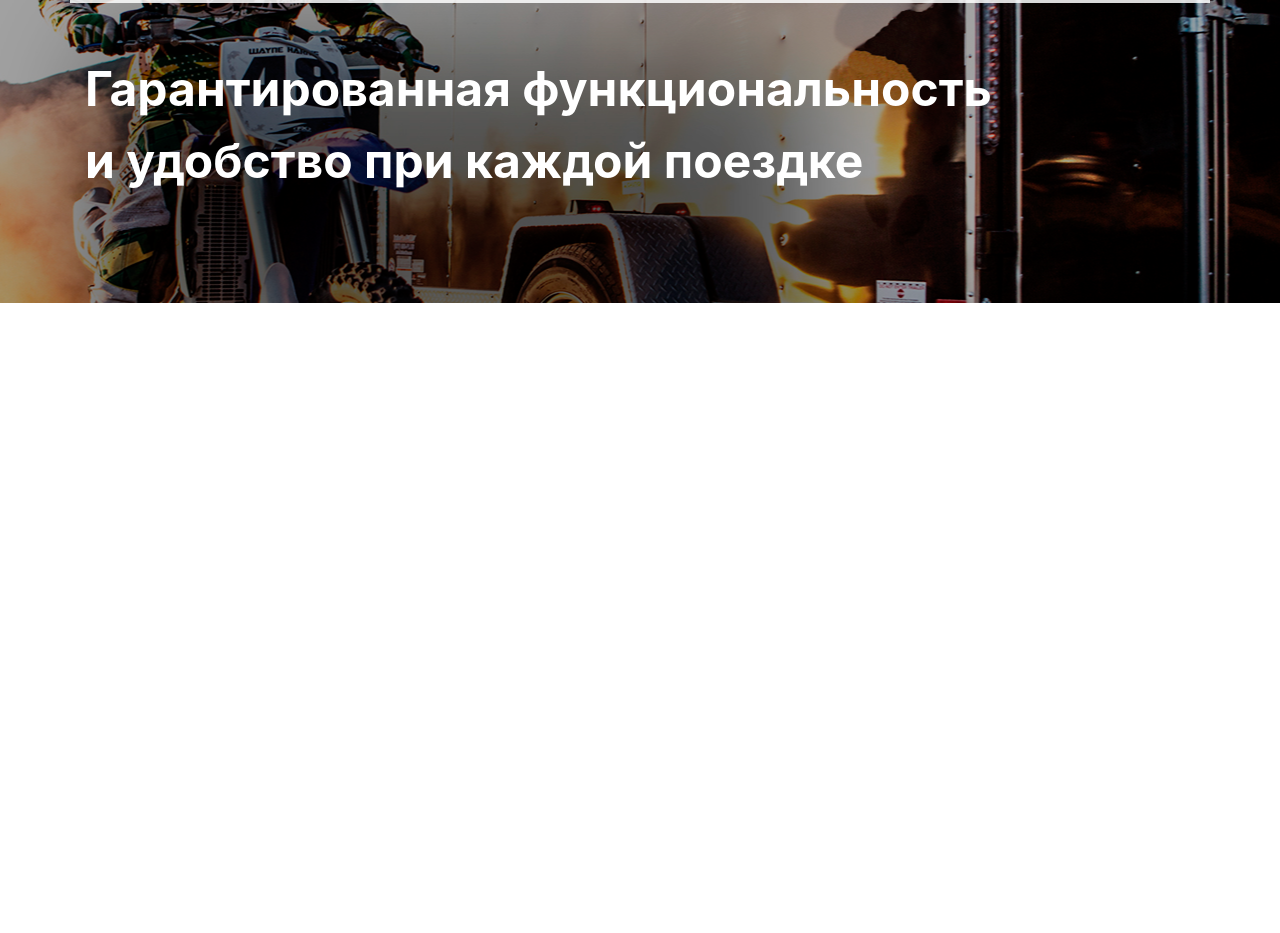
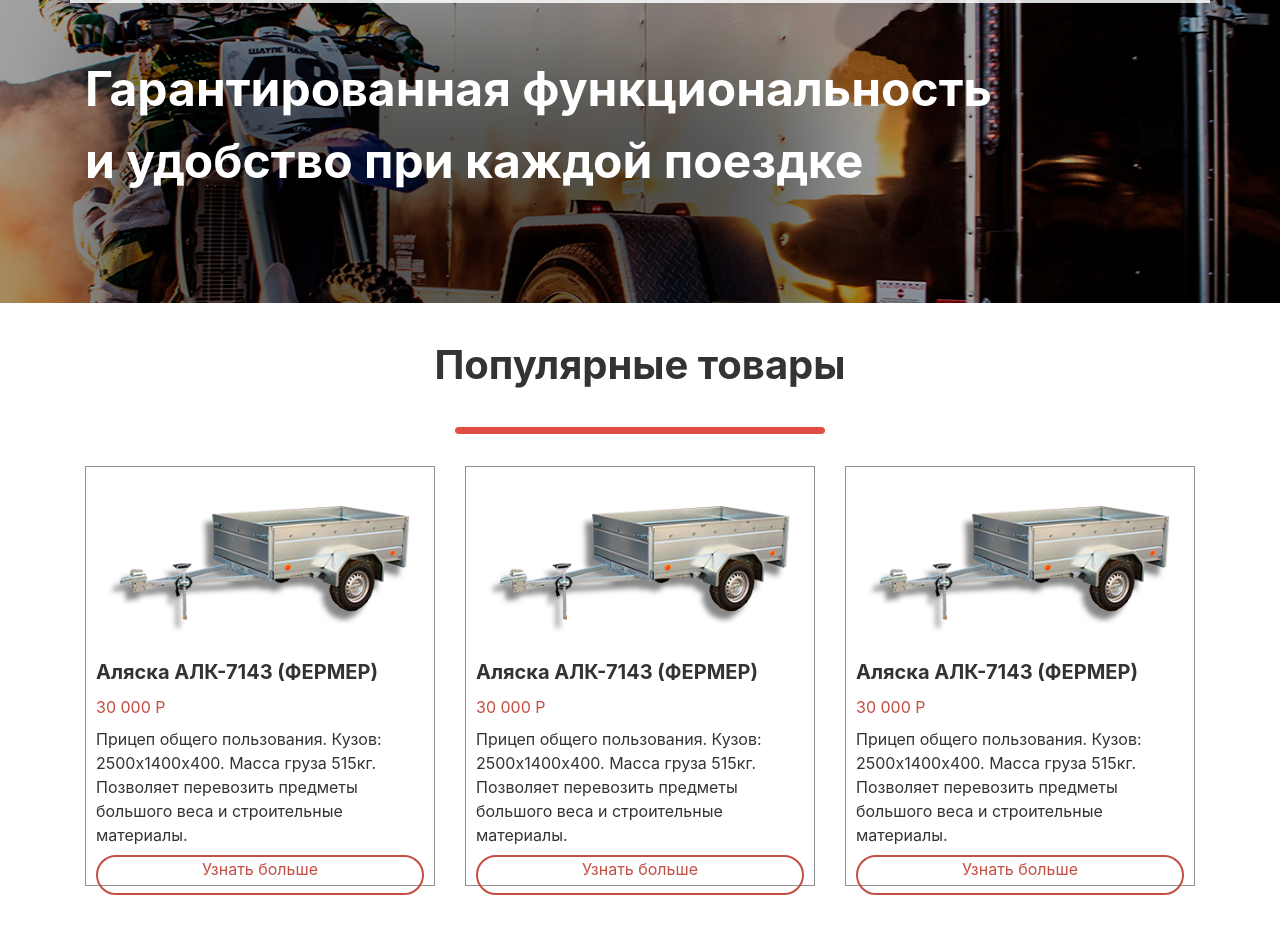
Before and after one commit to RuslanKasymov/pricep.vr, a plain HTML site: page index.html in a window 1280 px wide. Shown: the part 172-1105 px from the top of the page. Before the commit the page ends 800 px from the top, so only its background shows below. Drawn offline with Linux system fonts and the light colour scheme.

Commit message:
Популярные товары

```diff
--- a/css/style.css
+++ b/css/style.css
@@ -139,11 +139,72 @@ body {
     font-size: 48px;
     padding: 50px 0;
 }
+.title{
+    width: 100%;
+    text-align: center;
+    font-weight: bold;
+    font-size: 40px;
+    margin: 2rem 0;
+}
+.title img{
+    display: block;
+    margin: 2rem auto;
+}
+.product_cart{
+    height: 420px;
+    padding: 10px;
+    border: 1px solid #909090;
+}
+.product_cart a{
+    text-decoration: none;
+}
+.product_cart:hover{
+    box-shadow: 0 0 10px rgba(0,0,0,0.5);
+}
+.prod_cart_link, .prod_cart_link:hover{
+    color: #333;
+    text-decoration: none;
+}
 
-
-
-
-
+.prod_cart_img{
+    width: 100%;
+    height: 180px;
+    padding: 5px;
+}
+.prod_cart_img img{
+    width: auto;
+    height: auto;
+    min-width: 100%;
+    min-height: 100%;
+    max-height: 100%;
+}
+.prod_cart_title{
+    font-size: 20px;
+    font-weight: bold;
+}
+.prod_cart_price{
+    color: #c34e44;
+    margin: .5rem 0;
+}
+.prod_cart_desc{
+    margin-bottom: .5rem;
+}
+.prod_cart_btn{
+    color: #c34e44;
+    width: 100%;
+    height: 2.5rem;
+    border-radius: 50px;
+    border: 2px solid #c34e44;
+    text-align: center;
+    vertical-align: middle;
+}
+.prod_cart_btn:hover{
+    background: #c34e44;
+    color: white;
+}
+.m-b_50{
+    margin-bottom: 50px;
+}
 
 
 
--- a/index.html
+++ b/index.html
@@ -123,6 +123,94 @@
             </div>
 
         </div>
+        <div class="container m-b_50">
+            <div class="row">
+                <div class="col-12">
+                    <div class="title">
+                        Популярные товары
+                        <img src="images/title_line.png" alt="">
+                    </div>
+                </div>
+                <div class="col-md-4">
+                    <a class="prod_cart_link" href="">
+                        <div class="product_cart">
+                            <div class="prod_cart_img">
+                                <img src="images/simple_img.png" alt="">
+                            </div>
+                            <div class="prod_cart_title">
+                                Аляска АЛК-7143 (ФЕРМЕР)
+                            </div>
+                            <div class="prod_cart_price">
+                                30 000 Р
+                            </div>
+                            <div class="prod_cart_desc">
+                                Прицеп общего пользования.
+                                Кузов: 2500х1400х400. Масса груза 515кг.
+                                Позволяет перевозить предметы большого
+                                веса и строительные материалы.
+                            </div>
+                            <a href="">
+                                <div class="prod_cart_btn animaite">
+                                    Узнать больше
+                                </div>
+                            </a>
+                        </div>
+                    </a>
+                </div>
+                <div class="col-md-4">
+                    <a class="prod_cart_link" href="">
+                        <div class="product_cart">
+                            <div class="prod_cart_img">
+                                <img src="images/simple_img.png" alt="">
+                            </div>
+                            <div class="prod_cart_title">
+                                Аляска АЛК-7143 (ФЕРМЕР)
+                            </div>
+                            <div class="prod_cart_price">
+                                30 000 Р
+                            </div>
+                            <div class="prod_cart_desc">
+                                Прицеп общего пользования.
+                                Кузов: 2500х1400х400. Масса груза 515кг.
+                                Позволяет перевозить предметы большого
+                                веса и строительные материалы.
+                            </div>
+                            <a href="">
+                                <div class="prod_cart_btn animaite">
+                                    Узнать больше
+                                </div>
+                            </a>
+                        </div>
+                    </a>
+                </div>
+                <div class="col-md-4">
+                    <a class="prod_cart_link" href="">
+                        <div class="product_cart">
+                            <div class="prod_cart_img">
+                                <img src="images/simple_img.png" alt="">
+                            </div>
+                            <div class="prod_cart_title">
+                                Аляска АЛК-7143 (ФЕРМЕР)
+                            </div>
+                            <div class="prod_cart_price">
+                                30 000 Р
+                            </div>
+                            <div class="prod_cart_desc">
+                                Прицеп общего пользования.
+                                Кузов: 2500х1400х400. Масса груза 515кг.
+                                Позволяет перевозить предметы большого
+                                веса и строительные материалы.
+                            </div>
+                            <a href="">
+                                <div class="prod_cart_btn animaite">
+                                    Узнать больше
+                                </div>
+                            </a>
+                        </div>
+                    </a>
+                </div>
+            </div>
+        </div>
 
     </div>
     <footer class="footer_bg">
```
Also changed, not shown: images/simple_img.png (added), images/title_line.png (added). Lines whose indentation alone changed are shown as unchanged.
